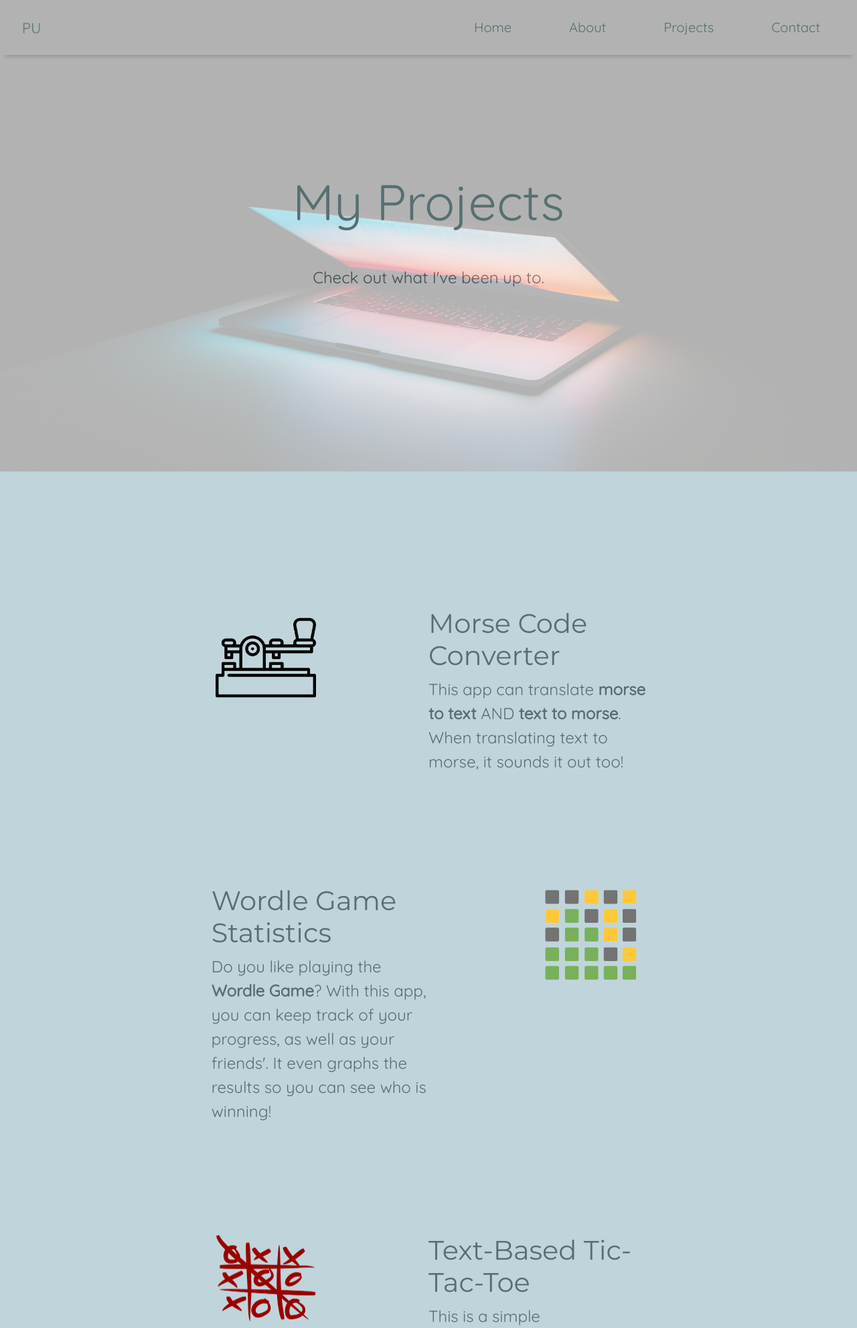
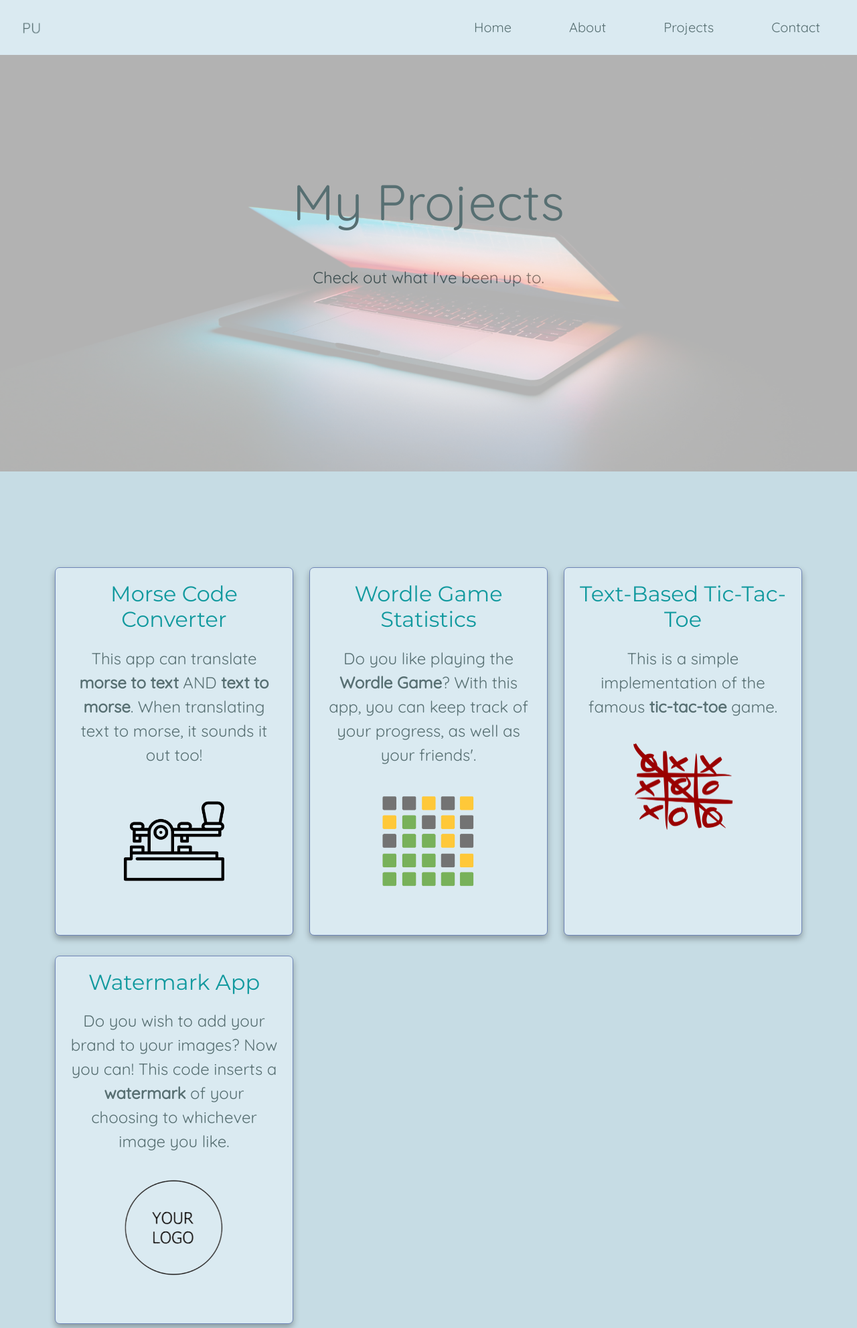
Before and after one commit to pablouboldi/my-website, a Flask app: page /portfolio in a window 1280 px wide. Shown: the top 1983 px of the page at 67% size. Run offline with Flask 2, Linux system fonts and the light colour scheme; some libraries are stand-ins or nearby versions.

Commit message:
Redo the projects page
Update the color palette

Fix the navbar

```diff
--- a/main.py
+++ b/main.py
@@ -16,7 +16,7 @@ def home():
 @app.route('/portfolio', methods=["GET", "POST"])
 def portfolio():
     return render_template(
-        'portfolio.html'
+        'portfolio_v2.html'
     )
 
 
@@ -38,6 +38,5 @@ def thanks():
 if __name__ == "__main__":
     app.run(debug=True)
 
-# TODO 1: Arreglar la navbar transparente porque en celular se mete sobre la imagen principal de la pagina
-# TODO 2: Ver si conviene agregar mas cosas en las distintas paginas porque se ve muy corta en un celular
-# TODO 3: Agregar información en la pagina "about"
+# TODO 1: Ver si conviene agregar mas cosas en las distintas paginas porque se ve muy corta en un celular
+# TODO 2: Agregar información en la pagina "about"
--- a/static/css/styles.css
+++ b/static/css/styles.css
@@ -17,14 +17,14 @@ h2 {
     font-weight: normal;
 }
 
+h3 {
+    color: #11999E;
+    font-family: Montserrat, sans-serif;
+}
+
 p {
     font-size: 1.5rem;
     line-height: 1.5;
-}
-
-h3 {
-    color: #11999E;
-    font-family: Montserrat, sans-serif;
 }
 
 a {
@@ -45,10 +45,13 @@ hr {
 /* ---------------------------- Navbar ---------------------------- */
 
 .navbar {
+/*
     -webkit-box-shadow: 0px 10px 6px -8px rgba(0,0,0,0.2);
     -moz-box-shadow: 0px 10px 6px -8px rgba(0,0,0,0.2);
     box-shadow: 0px 10px 6px -8px rgba(0,0,0,0.2);
+*/
     font-size: 20px;
+    background-color: #DAEAF1;
 }
 
 .navbar-brand {
@@ -100,7 +103,7 @@ hr {
 
 #content {
     padding: 10% 2% 10%;
-    background-color: #BFD5DB;
+    background-color: #C6DCE4;
 }
 
 .main-container {
@@ -146,14 +149,55 @@ hr {
 /* ---------------------------- portfolio.html ---------------------------- */
 /* ------------------------------------------------------------------------ */
 
+.project {
+    min-height:550px;
+    height:auto;
+    background:#DAEAF1;
+    border:1px solid #ddd;
+    box-shadow: 0 5px 10px rgba(0, 0, 0, 0.3);
+    margin: 15px 0;
+    overflow:hidden;
+}
+
+.project-radius{
+    border-radius:7px;
+}
+
+.project-img {
+    width: 150px;
+    margin-top: 20px;
+}
+
+.project-img:hover {
+    width: 160px;
+}
+
+.project-success {	border-color: #6E85B7; }
+
+.project-content {
+    padding: 20px;
+}
+
+.lead {
+    margin-bottom: 20px;
+    font-size: 2rem;
+}
 
 /* ---------------------------- Footer ---------------------------- */
 
 #footer{
-    background-color: #A2B5BB;
+    background-color: #FFE6E6;
 }
 
 .footer-container {
     padding-top: 40px;
     padding-bottom: 40px;
 }
+
+.footer-container a{
+    color: #B2C8DF;
+}
+
+.footer-container a:hover{
+    color: #6E85B7;
+}
--- a/templates/footer.html
+++ b/templates/footer.html
@@ -6,7 +6,7 @@
                 <ul class="list-inline text-center">
 
                     <li class="list-inline-item">
-                        <a href="https://www.linkedin.com/in/pablo-adrián-uboldi-71755141/">
+                        <a href="https://www.linkedin.com/in/pablo-adrián-uboldi-71755141/" target="_blank">
                             <span class="fa-stack fa-md">
                                 <i class="fas fa-square fa-stack-2x"></i>
                                 <i class="fa-brands fa-linkedin fa-stack-1x fa-inverse"></i>
@@ -15,7 +15,7 @@
                     </li>
 
                     <li class="list-inline-item">
-                        <a href="https://github.com/pablouboldi">
+                        <a href="https://github.com/pablouboldi" target="_blank">
                             <span class="fa-stack fa-md">
                                 <i class="fas fa-square fa-stack-2x"></i>
                                 <i class="fab fa-github fa-stack-1x fa-inverse"></i>
--- a/templates/header.html
+++ b/templates/header.html
@@ -10,6 +10,9 @@
     <link rel="icon" href="{{ url_for('static', filename='img/logo.ico')}}">
 
     <!-- Bootstrap core CSS -->
+    <link href="css/bootstrap.css" rel="stylesheet" />
+    <link href="css/rotating-card.css" rel="stylesheet" />
+    <link href="https://netdna.bootstrapcdn.com/font-awesome/4.5.0/css/font-awesome.min.css" rel="stylesheet" />
     <link href="https://cdn.jsdelivr.net/npm/bootstrap@5.2.0/dist/css/bootstrap.min.css" rel="stylesheet"
           integrity="sha384-gH2yIJqKdNHPEq0n4Mqa/HGKIhSkIHeL5AyhkYV8i59U5AR6csBvApHHNl/vI1Bx" crossorigin="anonymous">
     <script src="https://cdn.jsdelivr.net/npm/bootstrap@5.2.0/dist/js/bootstrap.bundle.min.js"
--- a/templates/index.html
+++ b/templates/index.html
@@ -3,7 +3,6 @@
 <!-- Page Header -->
 <div class="container-fluid" id="header">
     <h1 class="title">I am Pablo</h1>
-    <img class="wall-img" src="{{ url_for('static', filename='img/main-bg.jpg') }}" alt="wall-pic">
     <figure>
         <blockquote class="blockquote">
             <p>“Don’t worry about failure; you only have to be right once.”</p>
@@ -12,6 +11,7 @@
             Drew Houston, founder and CEO of Dropbox
         </p>
     </figure>
+    <img class="wall-img" src="{{ url_for('static', filename='img/main-bg.jpg') }}" alt="wall-pic">
 </div>
 
 
@@ -35,7 +35,9 @@
 
         <div class="main-container d-flex  flex-column flex-md-row-reverse">
             <div class="col-lg-6 col-md-6">
-                <a href="{{ url_for('static', filename='files/cv-pablo_uboldi_v2.pdf') }}" target="_blank" rel="noreferrer"><img class="index-img  my-auto" src='{{ url_for("static", filename="img/cv.png")}}' alt="cv-img"></a>
+                <a href="{{ url_for('static', filename='files/cv-pablo_uboldi_v2.pdf') }}" target="_blank"
+                   rel="noreferrer"><img class="index-img  my-auto" src='{{ url_for("static", filename="img/cv.png")}}'
+                                         alt="cv-img"></a>
             </div>
             <div class="col-lg-4 col-md-6">
                 <h2>My resume</h2>
--- /dev/null
+++ b/templates/portfolio_v2.html
@@ -0,0 +1,95 @@
+{% include "header.html" %}
+
+<!-- Page Header -->
+<div class="container-fluid" id="header">
+    <h1 class="title">My Projects</h1>
+    <img class="wall-img" src="{{ url_for('static', filename='img/portfolio-bg.jpg') }}" alt="wall-pic">
+    <p class="subheading">Check out what I've been up to.</p>
+</div>
+
+
+<!-- Main Content -->
+<div class="container-fluid" id="content">
+    <div class="container">
+        <div class="row">
+
+            <div class="col-lg-4 col-md-6">
+                <div class="project project-radius project-success">
+                    <div class="project-content">
+                        <h3 class="lead">
+                            Morse Code Converter
+                        </h3>
+                        <p>
+                            This app can translate <strong>morse to text</strong> AND <strong>text to morse</strong>.
+                            When translating text to morse, it sounds it out too!
+                        </p>
+                        <a href="https://github.com/pablouboldi/morse-text-converter" target="_blank"><img
+                            class="project-img"
+                            src='{{ url_for("static", filename="img/morse.png")}}'
+                            alt="project-1-img"
+                        ></a>
+                    </div>
+                </div>
+            </div>
+
+            <div class="col-lg-4 col-md-6">
+                <div class="project project-radius project-success">
+                    <div class="project-content">
+                        <h3 class="lead">
+                            Wordle Game Statistics
+                        </h3>
+                        <p>
+                            Do you like playing the <strong>Wordle Game</strong>? With this app, you can keep track of
+                            your progress, as well as your friends'.
+                        </p>
+                        <a href="https://github.com/pablouboldi/wordle-game-stats" target="_blank"><img
+                            class="project-img"
+                            src='{{ url_for("static", filename="img/wordle.png")}}'
+                            alt="project-2-img"></a>
+                    </div>
+                </div>
+            </div>
+
+            <div class="col-lg-4 col-md-6">
+                <div class="project project-radius project-success">
+                    <div class="project-content">
+                        <h3 class="lead">
+                            Text-Based Tic-Tac-Toe
+                        </h3>
+                        <p>
+                            This is a simple implementation of the famous <strong>tic-tac-toe</strong> game.
+                        </p>
+                        <a href="https://github.com/pablouboldi/tic-tac-toe" target="_blank"><img
+                            class="project-img"
+                            src='{{ url_for("static", filename="img/tic_tac_toe.png")}}'
+                            alt="project-3-img"></a>
+                    </div>
+                </div>
+            </div>
+
+            <div class="col-lg-4 col-md-6">
+                <div class="project project-radius project-success">
+                    <div class="project-content">
+                        <h3 class="lead">
+                            Watermark App
+                        </h3>
+                        <p>
+                            Do you wish to add your brand to your images? Now you can!
+                            This code inserts a <strong>watermark</strong> of your choosing to whichever image you like.
+                        </p>
+                        <a href="https://github.com/pablouboldi/watermark-img" target="_blank"><img
+                            class="project-img"
+                            src='{{ url_for("static", filename="img/watermark.png")}}'
+                            alt="project-4-img"></a>
+                    </div>
+                </div>
+            </div>
+
+        </div>
+    </div><!--/row-->
+</div><!--/container -->
+
+
+<hr>
+
+{% include "footer.html" %}
```
